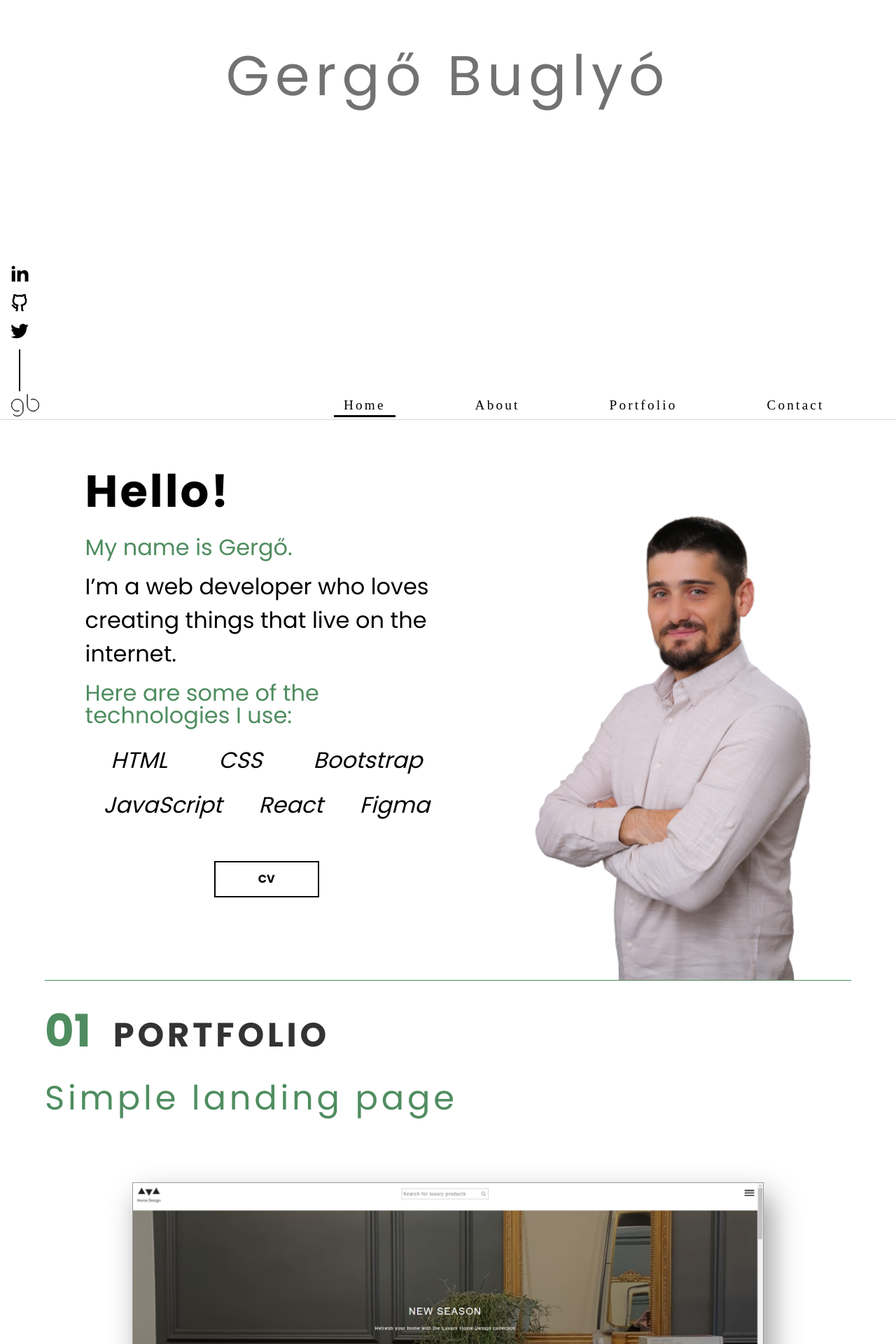
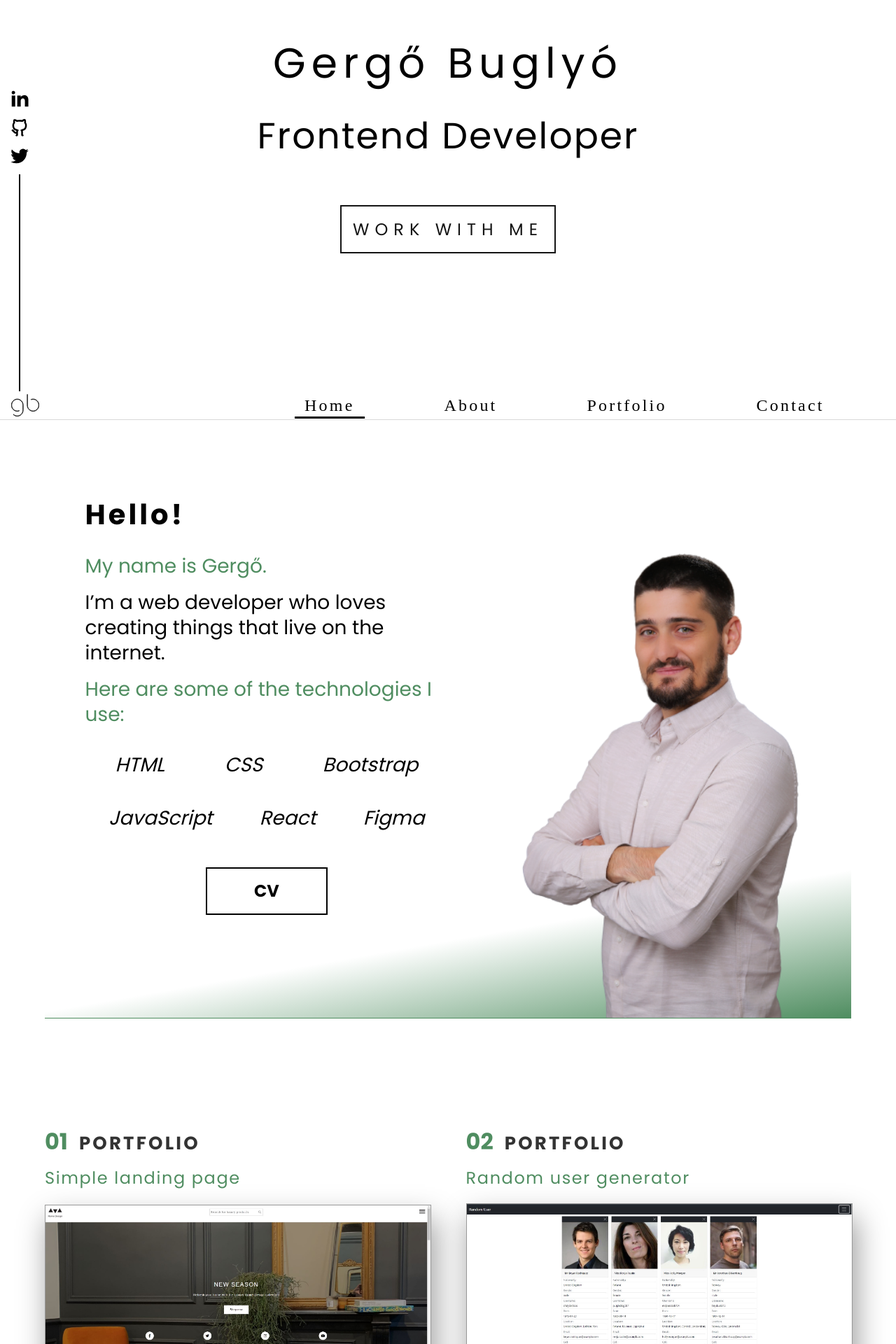
Before and after one commit to gerry9009/portfolio, a React (Create React App) app: page / in a window 1280 px wide. Shown: the part 200-2120 px from the top of the page at 70% size. Built offline with nearby package versions, Linux system fonts and the light colour scheme.

Commit message:
Fixed design issues

```diff
--- a/src/App.css
+++ b/src/App.css
@@ -30,19 +30,19 @@ Change Scrollbar Style
 
 /* Track */
 ::-webkit-scrollbar-track {
-  background: var(--white-color);
+  background: var(--main-color);
 }
 
 /* Handle */
 ::-webkit-scrollbar-thumb {
-  background: var(--gray-color);
-  border: 1px solid var(--gray-color);
+  background: var(--fifth-color);
+  border: 1px solid var(--fifth-color);
   border-radius: 20px;
   height: 20px;
 }
 
 /* Handle on hover */
 ::-webkit-scrollbar-thumb:hover {
-  background: var(--font-hover-color);
-  border: 1px solid var(--font-hover-color);
+  background: var(--second-color);
+  border: 1px solid var(--second-color);
 }
--- a/src/components/About/About.css
+++ b/src/components/About/About.css
@@ -1,18 +1,28 @@
 .about {
-  min-height: 100vh;
   display: flex;
+  flex-direction: column;
+  align-items: center;
+  justify-content: flex-end;
   position: relative;
   width: 90%;
   margin: auto;
+  padding-top: 10vh;
   border-bottom: 1px solid var(--third-color);
   font-family: "Poppins";
+  background: rgb(255, 255, 255);
+  background: linear-gradient(
+    170deg,
+    var(--main-color) 0%,
+    var(--main-color) 80%,
+    var(--third-color) 100%
+  );
 }
 
 .about-header {
   position: absolute;
   bottom: 0;
   left: 0;
-  font-size: 3.5rem;
+  font-size: 1.625rem;
   letter-spacing: 3px;
   text-transform: uppercase;
   color: var(--third-color);
@@ -28,7 +38,7 @@
 }
 
 .about-description-greeting {
-  font-size: 2.5rem;
+  font-size: 1.625rem;
   margin-bottom: 1rem;
   color: var(--second-color);
   font-weight: 700;
@@ -37,17 +47,17 @@
 
 .about-description-content {
   color: var(--second-color);
-  font-size: 1.5rem;
+  font-size: 1rem;
   margin-bottom: 1rem;
-  line-height: 2rem;
+  line-height: 1rem;
 }
 
 .about-description-introduction,
 .about-description-experience {
   color: var(--third-color);
-  font-size: 1.5rem;
+  font-size: 1rem;
   margin-bottom: 1rem;
-  line-height: 2rem;
+  line-height: 1rem;
 }
 
 .about-experiences {
@@ -60,19 +70,20 @@
 }
 
 .about-experiences-item {
-  font-size: 1.5rem;
+  font-size: 1rem;
   margin: 0.5rem;
   font-style: italic;
 }
 
 .about-cv {
   width: 50px;
-  padding: 1rem 3rem;
-  margin: 3rem auto;
+  padding: 0.5rem 1.5rem;
+  margin: 2rem auto;
   text-align: center;
   text-decoration: none;
   color: var(--second-color);
-  font-weight: 700;
+  font-weight: 500;
+  font-size: 1rem;
   border: 2px solid var(--second-color);
 }
 
@@ -83,62 +94,104 @@
 }
 
 .about-img-container {
-  display: none;
+  width: 50%;
+  display: flex;
+  position: relative;
+  bottom: 0;
+}
+
+.about-img-profile {
+  width: 100%;
 }
 
 @media (min-width: 576px) {
-  .about-header {
-    font-size: 5rem;
+  .about-description-greeting {
+    font-size: 2rem;
     letter-spacing: 4px;
-  }
-
-  .about-description-greeting {
-    font-size: 4rem;
     margin-bottom: 2rem;
   }
 
   .about-description-content {
-    font-size: 2rem;
-    line-height: 3rem;
+    font-size: 1.25rem;
+    line-height: 2rem;
   }
 
   .about-description-introduction,
   .about-description-experience {
-    font-size: 2rem;
+    font-size: 1.25rem;
   }
 
   .about-experiences-item {
-    font-size: 2rem;
+    font-size: 1.25rem;
     margin: 1rem;
+  }
+
+  .about-img-container {
+    width: 45%;
   }
 }
 
 @media (min-width: 768px) {
-  .about-header {
-    font-size: 6rem;
-    letter-spacing: 5px;
+  .about {
+    display: flex;
+    flex-direction: row;
+    align-items: stretch;
+    justify-content: flex-end;
+  }
+
+  .about-description {
+    width: 50%;
+    margin-bottom: 10vh;
+  }
+
+  .about-img-container {
+    width: 45%;
+    padding-top: 3vh;
+  }
+
+  .about-img-profile {
+    position: relative;
+    width: 100%;
+    max-width: 400px;
+    z-index: 2;
+    bottom: 0;
+    right: 0;
   }
 }
 
 @media (min-width: 992px) {
-  .about-header {
-    font-size: 5rem;
-    letter-spacing: 2px;
+  .about-description-greeting {
+    font-size: 2.25rem;
+    margin-bottom: 2rem;
   }
 
-  .about-description {
-    width: 50%;
+  .about-description-content {
+    font-size: 1.5rem;
+    line-height: 2rem;
+  }
+
+  .about-description-introduction,
+  .about-description-experience {
+    font-size: 1.5rem;
+  }
+
+  .about-experiences-item {
+    font-size: 1.5rem;
+    margin: 1.25rem;
+  }
+
+  .about-cv {
+    padding: 0.75rem 2.25rem;
+    font-size: 1.25rem;
+    font-weight: 700;
   }
 
   .about-img-container {
-    display: block;
-    position: relative;
     width: 50%;
   }
-
   .about-img-profile {
-    position: absolute;
-    width: 110%;
+    position: relative;
+    width: 100%;
     max-width: 500px;
     z-index: 2;
     bottom: 0;
@@ -147,7 +200,29 @@
 }
 
 @media (min-width: 1200px) {
-  .about-header {
-    letter-spacing: 20px;
+  .about-description-greeting {
+    font-size: 2.5rem;
+    margin-bottom: 2.25rem;
+  }
+
+  .about-description-content {
+    font-size: 1.75rem;
+    line-height: 2.25rem;
+  }
+
+  .about-description-introduction,
+  .about-description-experience {
+    font-size: 1.75rem;
+    line-height: 2.25rem;
+  }
+
+  .about-experiences-item {
+    font-size: 1.75rem;
+    margin: 1.5rem;
+  }
+
+  .about-cv {
+    padding: 1.25rem 3.75rem;
+    font-size: 1.5rem;
   }
 }
--- a/src/components/Home/Home.css
+++ b/src/components/Home/Home.css
@@ -39,14 +39,14 @@
 }
 
 .home-content {
-  width: 80%;
+  width: 90%;
   min-width: 370px;
   text-align: center;
   cursor: default;
 }
 
 .home-content h1 {
-  font-size: 3.5rem;
+  font-size: 2rem;
   letter-spacing: 2px;
   font-weight: 500;
   animation: fadeDown;
@@ -56,7 +56,7 @@
 }
 
 .home-content h2 {
-  font-size: 2rem;
+  font-size: 1.625rem;
   letter-spacing: 2px;
   font-weight: 500;
   animation: fadeDown;
@@ -71,10 +71,10 @@
   border: 2px solid var(--second-color);
   background-color: rgb(0, 0, 0, 0);
   padding: 1rem;
+  font-size: 0.75rem;
   text-decoration: none;
   color: var(--second-color);
   text-transform: uppercase;
-
   letter-spacing: 0.5rem;
   animation: fadeDown;
   animation-duration: 1.5s;
@@ -120,27 +120,58 @@
 
 @media (min-width: 576px) {
   .home-content h1 {
-    font-size: 4rem;
+    font-size: 2.75rem;
+  }
+  .home-content h2 {
+    font-size: 2rem;
+  }
+  .home-content a {
+    font-size: 1rem;
+  }
+}
+
+@media (min-width: 768px) {
+  .home-content h1 {
+    font-size: 3.25rem;
+    letter-spacing: 0.5rem;
+    margin-bottom: 3rem;
   }
   .home-content h2 {
     font-size: 2.5rem;
   }
 }
 
-@media (min-width: 768px) {
+@media (min-width: 992px) {
+  .home-social {
+    visibility: visible;
+  }
+
   .home-content h1 {
-    font-size: 5rem;
+    font-size: 3.5rem;
     letter-spacing: 0.5rem;
-    margin-bottom: 4rem;
+    margin-bottom: 3rem;
   }
   .home-content h2 {
     font-size: 3rem;
   }
+  .home-content a {
+    font-size: 1.25rem;
+  }
 }
 
-@media (min-width: 992px) {
+@media (min-width: 1200px) {
   .home-social {
     visibility: visible;
+  }
+
+  .home-content h1 {
+    font-size: 3.75rem;
+  }
+  .home-content h2 {
+    font-size: 3.25rem;
+  }
+  .home-content a {
+    font-size: 1.5rem;
   }
 }
 
--- a/src/components/Navbar/Navbar.css
+++ b/src/components/Navbar/Navbar.css
@@ -52,7 +52,7 @@
   display: block;
   padding: 1vh 3vw;
   margin: 0 2vw;
-  font-size: 1.2rem;
+  font-size: 1.25rem;
   font-weight: 500;
   letter-spacing: 0.2rem;
   text-decoration: none;
@@ -144,3 +144,9 @@
     display: none;
   }
 }
+
+@media (min-width: 1200px) {
+  .navbar-horizontal-menu a {
+    font-size: 1.5rem;
+  }
+}
--- a/src/components/Portfolios/Portfolio/Portfolio.css
+++ b/src/components/Portfolios/Portfolio/Portfolio.css
@@ -1,6 +1,6 @@
 .portfolio {
   width: 100%;
-  margin: 5vh 0;
+  margin: 10vh 0;
   position: relative;
   font-family: "poppins";
 }
@@ -12,13 +12,13 @@
 }
 
 .portfolio-header-number {
-  font-size: 3rem;
+  font-size: 1.625rem;
   font-weight: 700;
   color: var(--third-color);
 }
 
 .portfolio-header-title {
-  font-size: 2rem;
+  font-size: 1.5rem;
   font-weight: 700;
   letter-spacing: 0.2rem;
   opacity: 0.8;
@@ -27,12 +27,12 @@
 }
 
 .portfolio-title {
-  margin: 2vh 0 5vh;
+  margin: 2vh 0 3vh;
 }
 
 .portfolio-title-text {
   color: var(--third-color);
-  font-size: 2rem;
+  font-size: 1.25rem;
   letter-spacing: 0.1rem;
 }
 
@@ -56,9 +56,9 @@
 }
 
 .portfolio-content-description p {
-  font-size: 1.1rem;
+  font-size: 1rem;
   letter-spacing: 2px;
-  line-height: 2rem;
+  line-height: 1.25rem;
   color: var(--main-color);
 }
 
@@ -66,13 +66,13 @@
   display: flex;
   flex-wrap: wrap;
   color: var(--main-color);
-  margin-top: 1.5rem;
+  margin-top: 1rem;
 }
 
 .portfolio-content-technologies li {
-  font-size: 1.2rem;
+  font-size: 1rem;
   margin-right: 1rem;
-  line-height: 2rem;
+  line-height: 1.25rem;
 }
 
 .portfolio-content_links {
@@ -81,12 +81,12 @@
 
 .portfolio-content_icon {
   color: var(--second-color);
-  font-size: 2rem;
+  font-size: 1rem;
   margin-right: 2rem;
   border-radius: 100%;
   background-color: var(--main-color);
-  width: 30px;
-  height: 30px;
+  width: 24px;
+  height: 24px;
   border: 1px solid var(--main-color);
 }
 
@@ -95,33 +95,60 @@
   animation-fill-mode: forwards;
 }
 
+@media (min-width: 576px) {
+  .portfolio-header-number {
+    font-size: 2rem;
+  }
+
+  .portfolio-header-title {
+    font-size: 1.625rem;
+    font-weight: 700;
+    letter-spacing: 0.2rem;
+    margin-left: 1rem;
+  }
+
+  .portfolio-title {
+    margin: 2vh 0 3vh;
+  }
+
+  .portfolio-title-text {
+    font-size: 1.5rem;
+    letter-spacing: 0.1rem;
+  }
+
+  .portfolio-content {
+    padding: 1rem;
+  }
+
+  .portfolio-content_icon {
+    color: var(--second-color);
+    font-size: 1rem;
+    margin-right: 2rem;
+    width: 28px;
+    height: 28px;
+  }
+}
+
 @media (min-width: 768px) {
   .portfolio {
-    height: 100vh;
   }
 
   .portfolio-header-number {
-    font-size: 3rem;
   }
 
   .portfolio-header-title {
-    font-size: 2.5rem;
-    letter-spacing: 0.3rem;
-    margin-left: 2rem;
   }
 
   .portfolio-title {
-    margin: 5vh 0 12vh;
   }
 
   .portfolio-title-text {
-    font-size: 2.5rem;
   }
 
   .portfolio-container {
     position: relative;
     overflow: hidden;
-    box-shadow: 10px 20px 40px var(--fourth-color);
+    box-shadow: 5px 20px 40px var(--fourth-color);
   }
 
   .portfolio-container:hover .portfolio-content {
@@ -152,7 +179,8 @@
   }
 
   .portfolio-content-description p {
-    font-size: 1.5rem;
+    font-size: 1.25rem;
+    line-height: 2rem;
   }
 
   .portfolio-content-technologies {
@@ -160,7 +188,7 @@
   }
 
   .portfolio-content-technologies li {
-    font-size: 1.4rem;
+    font-size: 1.25rem;
     margin-right: 1.5rem;
     line-height: 2rem;
   }
@@ -171,31 +199,30 @@
 
   .portfolio-content_icon {
     margin-right: 2rem;
+    height: 30px;
+    width: 30px;
   }
 }
 
 @media (min-width: 992px) {
   .portfolio {
-    height: 100vh;
   }
 
-  .portfolio-header-number {
-    font-size: 4rem;
+  .portfolio-container {
+    width: 90%;
+  }
+}
+
+@media (min-width: 1200px) {
+  .portfolio {
+    display: flex;
+    flex-direction: column;
+    justify-content: center;
+    width: 43vw;
   }
 
-  .portfolio-header-title {
-    font-size: 3rem;
-    letter-spacing: 0.3rem;
-    margin-left: 2rem;
-  }
-
-  .portfolio-title {
-    margin: 5vh 0 12vh;
-  }
-
-  .portfolio-title-text {
-    font-size: 3rem;
-    letter-spacing: 0.3rem;
+  .portfolio-container {
+    width: 100%;
   }
 }
 
--- a/src/components/Portfolios/Portfolios.css
+++ b/src/components/Portfolios/Portfolios.css
@@ -6,3 +6,17 @@
   font-family: "Poppins", sans-serif;
   border-bottom: 1px solid var(--third-color);
 }
+
+@media (min-width: 768px) {
+  .portfolios {
+    padding: 10vh 0;
+  }
+}
+
+@media (min-width: 1200px) {
+  .portfolios {
+    flex-direction: row;
+    flex-wrap: wrap;
+    justify-content: space-between;
+  }
+}
```
Also changed, not shown: src/components/Contact/Contact.css (+60 -15 lines), src/components/Navbar/Navbar.js (+12 -11 lines), 1 other file (tests, documents, lock files or other folders).
